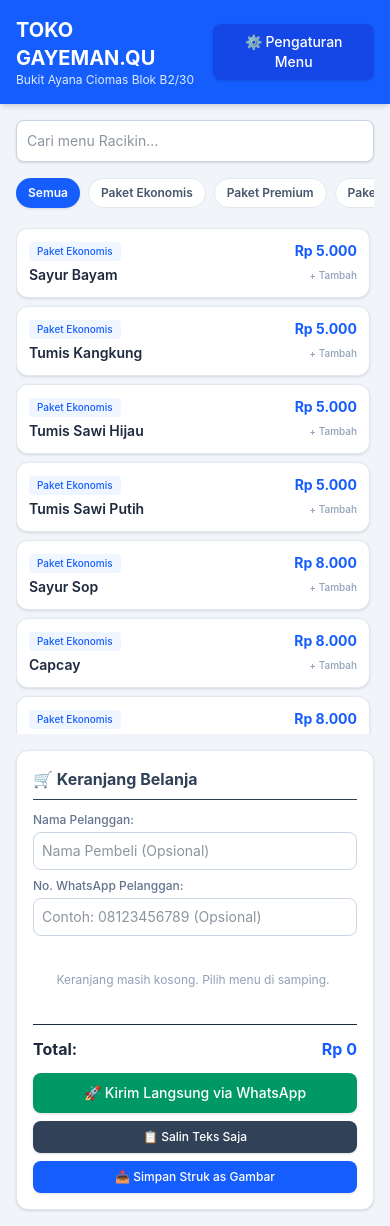
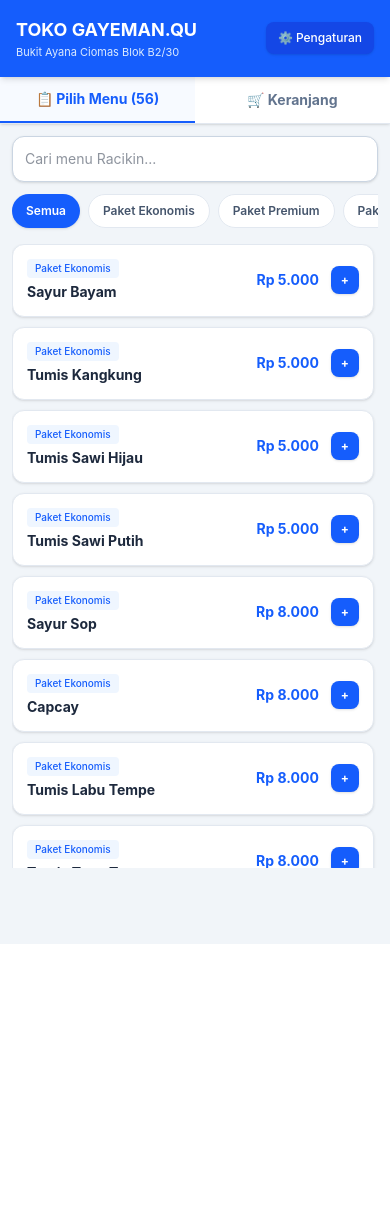
Before and after one commit to randytaufikh/toko-gayeman-pos, a React (Vite) app: page / in a window 390 px wide. After the commit the page ends 944 px from the top, so only its background shows below. Built offline with nearby package versions, Linux system fonts and the light colour scheme; the HTML template or start-up script is replaced by a standard one.

Commit message:
tambahkan tab switch mobile agar scroll menu lebih leluasa

```diff
--- a/src/App.jsx
+++ b/src/App.jsx
@@ -87,6 +87,7 @@ export default function App() {
   const [searchTerm, setSearchTerm] = useState('');
   const [selectedCategory, setSelectedCategory] = useState('Semua');
   const [isManageOpen, setIsManageOpen] = useState(false);
+  const [activeTab, setActiveTab] = useState('menu'); // 'menu' atau 'cart' khusus tampilan mobile
 
   const receiptRef = useRef();
 
@@ -125,6 +126,7 @@ export default function App() {
   };
 
   const totalAmount = cart.reduce((sum, item) => sum + (Number(item.price) || 0) * (Number(item.qty) || 0), 0);
+  const totalItemsCount = cart.reduce((sum, item) => sum + (Number(item.qty) || 0), 0);
 
   const categories = ['Semua', ...new Set(products.map((p) => p.category))];
 
@@ -197,42 +199,68 @@ export default function App() {
   };
 
   return (
-    <div className="min-h-screen bg-slate-100 text-slate-800 flex flex-col">
+    <div className="min-h-screen bg-slate-100 text-slate-800 flex flex-col pb-16 md:pb-0">
       {/* HEADER */}
-      <header className="bg-blue-600 text-white p-4 shadow-md flex justify-between items-center">
+      <header className="bg-blue-600 text-white p-4 shadow-md flex justify-between items-center sticky top-0 z-20">
         <div>
-          <h1 className="text-xl font-bold">TOKO GAYEMAN.QU</h1>
-          <p className="text-xs text-blue-100">Bukit Ayana Ciomas Blok B2/30</p>
+          <h1 className="text-lg md:text-xl font-bold">TOKO GAYEMAN.QU</h1>
+          <p className="text-[11px] text-blue-100">Bukit Ayana Ciomas Blok B2/30</p>
         </div>
         <button
           onClick={() => setIsManageOpen(true)}
-          className="bg-blue-700 hover:bg-blue-800 text-sm px-3 py-2 rounded-lg font-medium transition shadow cursor-pointer"
+          className="bg-blue-700 hover:bg-blue-800 text-xs md:text-sm px-3 py-2 rounded-lg font-medium transition shadow cursor-pointer"
         >
-          ⚙️ Pengaturan Menu
+          ⚙️ Pengaturan
         </button>
       </header>
 
+      {/* MOBILE TAB SWITCHER (Hanya tampil di HP) */}
+      <div className="md:hidden flex bg-white border-b border-slate-200 sticky top-[65px] z-10 shadow-sm">
+        <button
+          onClick={() => setActiveTab('menu')}
+          className={`flex-1 py-3 text-center font-bold text-sm transition cursor-pointer ${
+            activeTab === 'menu' ? 'text-blue-600 border-b-2 border-blue-600 bg-blue-50/50' : 'text-slate-500'
+          }`}
+        >
+          📋 Pilih Menu ({products.length})
+        </button>
+        <button
+          onClick={() => setActiveTab('cart')}
+          className={`flex-1 py-3 text-center font-bold text-sm transition cursor-pointer relative ${
+            activeTab === 'cart' ? 'text-blue-600 border-b-2 border-blue-600 bg-blue-50/50' : 'text-slate-500'
+          }`}
+        >
+          🛒 Keranjang
+          {totalItemsCount > 0 && (
+            <span className="absolute top-2 right-6 bg-red-500 text-white text-[10px] px-1.5 py-0.2 rounded-full font-bold">
+              {totalItemsCount}
+            </span>
+          )}
+        </button>
+      </div>
+
       {/* MAIN CONTAINER */}
-      <div className="flex-1 flex flex-col md:flex-row p-4 gap-4 max-w-7xl mx-auto w-full">
-        {/* KIRI: KATALOG PRODUK (LIST VIEW) */}
-        <div className="flex-1 flex flex-col gap-4">
-          <div className="flex flex-col sm:flex-row gap-2">
+      <div className="flex-1 flex flex-col md:flex-row p-3 md:p-4 gap-4 max-w-7xl mx-auto w-full">
+
+        {/* KIRI: KATALOG PRODUK (List View dengan Scroll Super Lancar) */}
+        <div className={`flex-1 flex-col gap-3 ${activeTab === 'menu' ? 'flex' : 'hidden md:flex'}`}>
+          <div className="flex gap-2">
             <input
               type="text"
               placeholder="Cari menu Racikin..."
               value={searchTerm}
               onChange={(e) => setSearchTerm(e.target.value)}
-              className="flex-1 p-2.5 border border-slate-300 rounded-lg bg-white shadow-sm focus:outline-none focus:ring-2 focus:ring-blue-500 text-sm"
+              className="flex-1 p-3 border border-slate-300 rounded-xl bg-white shadow-sm focus:outline-none focus:ring-2 focus:ring-blue-500 text-sm"
             />
           </div>
 
           {/* Kategori Filter */}
-          <div className="flex gap-2 overflow-x-auto pb-1">
+          <div className="flex gap-2 overflow-x-auto pb-1 no-scrollbar">
             {categories.map((cat) => (
               <button
                 key={cat}
                 onClick={() => setSelectedCategory(cat)}
-                className={`px-3 py-1.5 rounded-full text-xs font-semibold whitespace-nowrap transition cursor-pointer ${
+                className={`px-3.5 py-2 rounded-full text-xs font-semibold whitespace-nowrap transition cursor-pointer ${
                   selectedCategory === cat
                     ? 'bg-blue-600 text-white shadow'
                     : 'bg-white text-slate-600 border border-slate-200 hover:bg-slate-50'
@@ -243,10 +271,10 @@ export default function App() {
             ))}
           </div>
 
-          {/* List Produk (Bentuk Baris Memanjang ke Bawah) */}
-          <div className="flex flex-col gap-2 overflow-y-auto max-h-[60vh] pr-1">
+          {/* List Produk (Area Scroll Luas dan Nyaman di HP) */}
+          <div className="flex flex-col gap-2.5 overflow-y-auto max-h-[calc(100vh-220px)] md:max-h-[70vh] pr-1 overscroll-contain">
             {filteredProducts.length === 0 ? (
-              <div className="text-center py-10 text-slate-400 bg-white rounded-xl border border-dashed border-slate-300 p-6">
+              <div className="text-center py-12 text-slate-400 bg-white rounded-xl border border-dashed border-slate-300 p-6">
                 <p className="font-medium text-sm">Menu tidak ditemukan.</p>
               </div>
             ) : (
@@ -256,19 +284,23 @@ export default function App() {
                   <div
                     key={p.id}
                     onClick={() => addToCart(p)}
-                    className="bg-white p-3 rounded-xl border border-slate-200 shadow-sm hover:shadow-md cursor-pointer transition flex justify-between items-center active:scale-[0.99]"
+                    className="bg-white p-3.5 rounded-xl border border-slate-200 shadow-sm hover:shadow-md cursor-pointer transition flex justify-between items-center active:scale-[0.98]"
                   >
                     <div className="flex flex-col gap-1 pr-2">
                       <span className="text-[10px] bg-blue-50 text-blue-600 px-2 py-0.5 rounded font-medium w-fit">
                         {p.category}
                       </span>
-                      <h3 className="font-semibold text-sm text-slate-800">{p.name}</h3>
+                      <h3 className="font-bold text-sm text-slate-800">{p.name}</h3>
                     </div>
-                    <div className="text-right">
-                      <div className="text-blue-600 font-bold text-sm">
-                        Rp {pPrice.toLocaleString('id-ID')}
+                    <div className="text-right flex items-center gap-3">
+                      <div>
+                        <div className="text-blue-600 font-bold text-sm">
+                          Rp {pPrice.toLocaleString('id-ID')}
+                        </div>
                       </div>
-                      <span className="text-[10px] text-slate-400 font-medium">+ Tambah</span>
+                      <span className="bg-blue-600 text-white text-xs px-2.5 py-1.5 rounded-lg font-bold shadow-sm">
+                        +
+                      </span>
                     </div>
                   </div>
                 );
@@ -278,11 +310,11 @@ export default function App() {
         </div>
 
         {/* KANAN: KERANJANG & KASIR */}
-        <div className="w-full md:w-96 bg-white p-4 rounded-xl border border-slate-200 shadow-sm flex flex-col justify-between">
+        <div className={`w-full md:w-96 bg-white p-4 rounded-xl border border-slate-200 shadow-sm flex-col justify-between ${activeTab === 'cart' ? 'flex' : 'hidden md:flex'}`}>
           <div>
             <h2 className="font-bold text-base mb-3 border-b pb-2 text-slate-700">🛒 Keranjang Belanja</h2>
 
-            <div className="flex flex-col gap-2 mb-3">
+            <div className="flex flex-col gap-2.5 mb-3">
               <div>
                 <label className="text-xs text-slate-500 font-medium block mb-1">Nama Pelanggan:</label>
                 <input
@@ -290,7 +322,7 @@ export default function App() {
                   placeholder="Nama Pembeli (Opsional)"
                   value={customerName}
                   onChange={(e) => setCustomerName(e.target.value)}
-                  className="w-full p-2 text-sm border border-slate-300 rounded-lg focus:outline-none focus:ring-2 focus:ring-blue-500"
+                  className="w-full p-2.5 text-sm border border-slate-300 rounded-lg focus:outline-none focus:ring-2 focus:ring-blue-500"
                 />
               </div>
               <div>
@@ -300,7 +332,7 @@ export default function App() {
                   placeholder="Contoh: 08123456789 (Opsional)"
                   value={customerPhone}
                   onChange={(e) => setCustomerPhone(e.target.value)}
-                  className="w-full p-2 text-sm border border-slate-300 rounded-lg focus:outline-none focus:ring-2 focus:ring-blue-500"
+                  className="w-full p-2.5 text-sm border border-slate-300 rounded-lg focus:outline-none focus:ring-2 focus:ring-blue-500"
                 />
               </div>
             </div>
@@ -308,18 +340,18 @@ export default function App() {
             {/* List Item Keranjang */}
             <div className="flex flex-col gap-2 max-h-[30vh] overflow-y-auto pr-1">
               {cart.length === 0 ? (
-                <p className="text-center text-slate-400 text-xs py-6">Keranjang masih kosong. Pilih menu di samping.</p>
+                <p className="text-center text-slate-400 text-xs py-10">Keranjang masih kosong. Pilih menu di tab sebelah.</p>
               ) : (
                 cart.map((item) => {
                   const itemPrice = Number(item.price) || 0;
                   const itemQty = Number(item.qty) || 0;
                   return (
-                    <div key={item.id} className="flex justify-between items-center bg-slate-50 p-2 rounded-lg border border-slate-100 text-sm">
+                    <div key={item.id} className="flex justify-between items-center bg-slate-50 p-2.5 rounded-lg border border-slate-100 text-sm">
                       <div className="flex-1 pr-2">
                         <p className="font-medium text-xs line-clamp-1">{item.name}</p>
                         <p className="text-xs text-blue-600 font-semibold">Rp {(itemPrice * itemQty).toLocaleString('id-ID')}</p>
                       </div>
-                      <div className="flex items-center gap-1.5 bg-white border border-slate-200 rounded-md px-1.5 py-0.5">
+                      <div className="flex items-center gap-2 bg-white border border-slate-200 rounded-md px-2 py-1">
                         <button onClick={() => updateQty(item.id, -1)} className="text-slate-500 font-bold px-1 hover:text-red-600 cursor-pointer">-</button>
                         <span className="text-xs font-bold w-4 text-center">{itemQty}</span>
                         <button onClick={() => updateQty(item.id, 1)} className="text-slate-500 font-bold px-1 hover:text-blue-600 cursor-pointer">+</button>
@@ -341,25 +373,26 @@ export default function App() {
             <div className="flex flex-col gap-2">
               <button
                 onClick={handleDirectSendWhatsApp}
-                className="w-full bg-emerald-600 hover:bg-emerald-700 text-white py-2.5 rounded-lg font-medium text-sm transition shadow flex items-center justify-center gap-2 cursor-pointer"
+                className="w-full bg-emerald-600 hover:bg-emerald-700 text-white py-3 rounded-xl font-bold text-sm transition shadow flex items-center justify-center gap-2 cursor-pointer active:scale-98"
               >
                 🚀 Kirim Langsung via WhatsApp
               </button>
               <button
                 onClick={handleCopyWhatsApp}
-                className="w-full bg-slate-700 hover:bg-slate-800 text-white py-2 rounded-lg font-medium text-xs transition shadow flex items-center justify-center gap-2 cursor-pointer"
+                className="w-full bg-slate-700 hover:bg-slate-800 text-white py-2.5 rounded-xl font-medium text-xs transition shadow flex items-center justify-center gap-2 cursor-pointer"
               >
                 📋 Salin Teks Saja
               </button>
               <button
                 onClick={handleSaveReceiptImage}
-                className="w-full bg-blue-600 hover:bg-blue-700 text-white py-2 rounded-lg font-medium text-xs transition shadow flex items-center justify-center gap-2 cursor-pointer"
+                className="w-full bg-blue-600 hover:bg-blue-700 text-white py-2.5 rounded-xl font-medium text-xs transition shadow flex items-center justify-center gap-2 cursor-pointer"
               >
                 📥 Simpan Struk as Gambar
               </button>
             </div>
           </div>
         </div>
+
       </div>
 
       {/* MODAL PENGATURAN MENU */}
```
